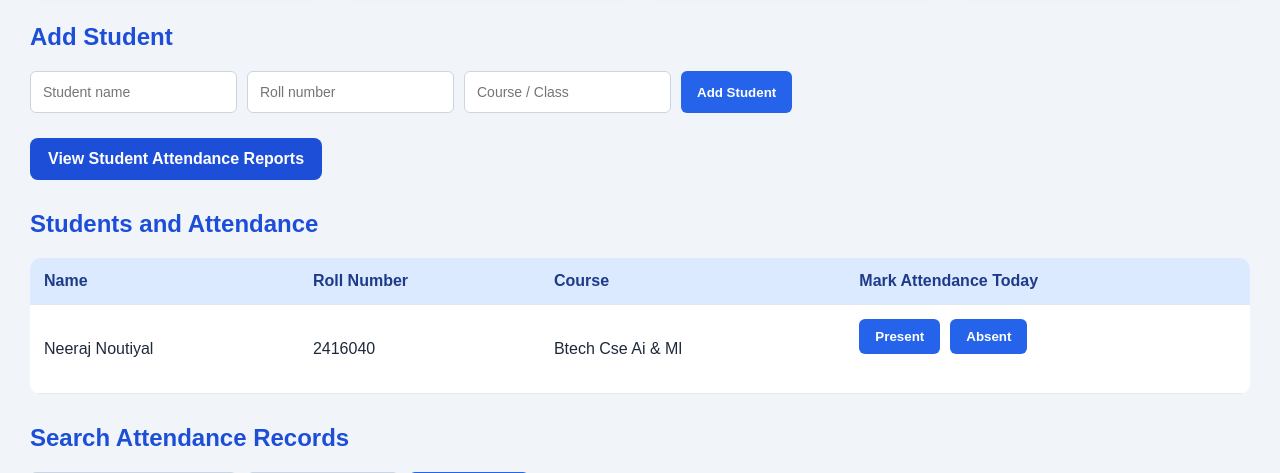
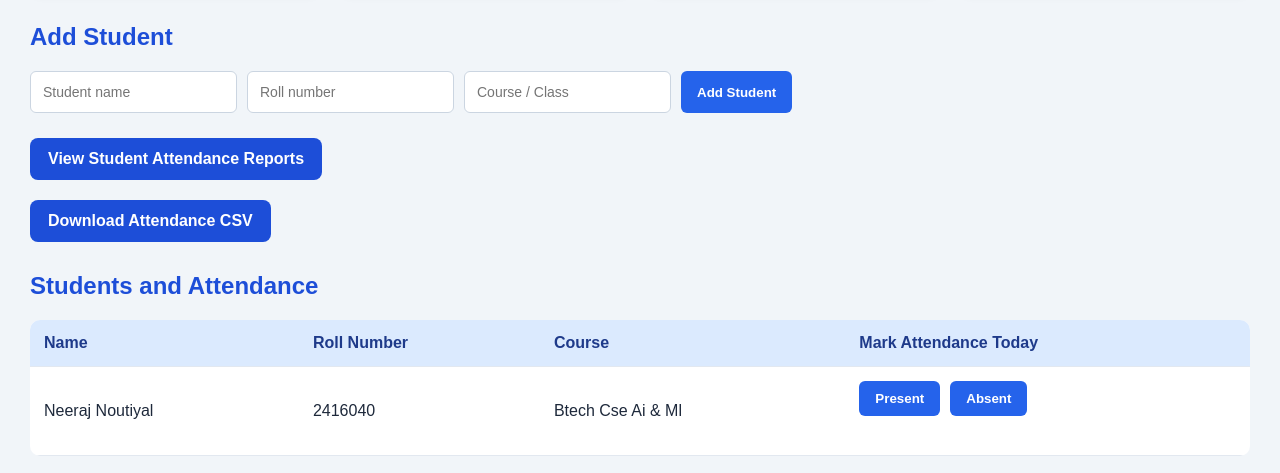
Before and after one commit to NeerajNoutiyal/Attendance-Management-System, a Flask app: page / in a window 1280 px wide. Shown: the part 295-768 px from the top of the page. Run offline with Flask 3, Linux system fonts and the light colour scheme; data comes from the database, SQL or seed files in the repository.

Commit message:
Add attendance CSV export and student reports

```diff
--- a/app.py
+++ b/app.py
@@ -1,4 +1,6 @@
-
+import csv
+from io import StringIO
+from flask import Response
 from flask import Flask, render_template, request, redirect, url_for
 import sqlite3
 from pathlib import Path
@@ -193,6 +195,38 @@ def student_report():
     )
 
 
+@app.route("/export_attendance")
+def export_attendance():
+    output = StringIO()
+    writer = csv.writer(output)
+
+    writer.writerow(["Date", "Student Name", "Roll Number", "Course", "Status"])
+
+    with get_db() as db:
+        records = db.execute("""
+            SELECT a.date, s.name, s.roll_no, s.course, a.status
+            FROM attendance a
+            JOIN students s ON s.id = a.student_id
+            ORDER BY a.date DESC, s.name
+        """).fetchall()
+
+        for record in records:
+            writer.writerow([
+                record["date"],
+                record["name"],
+                record["roll_no"],
+                record["course"],
+                record["status"]
+            ])
+
+    return Response(
+        "\ufeff" + output.getvalue(),
+        mimetype="text/csv",
+        headers={
+            "Content-Disposition": "attachment; filename=attendance_report.csv"
+        }
+    )
+
 if __name__ == "__main__":
     initialize_db()
     app.run(host="0.0.0.0", port=5000, debug=False)
--- a/templates/index.html
+++ b/templates/index.html
@@ -50,7 +50,9 @@
         View Student Attendance Reports
     </a>
 </div>
-
+<div class="report-link">
+    <a href="{{ url_for('export_attendance') }}">Download Attendance CSV</a>
+</div>
             <h2>Students and Attendance</h2>
             {% if students %}
             <div class="table-wrap">
```
